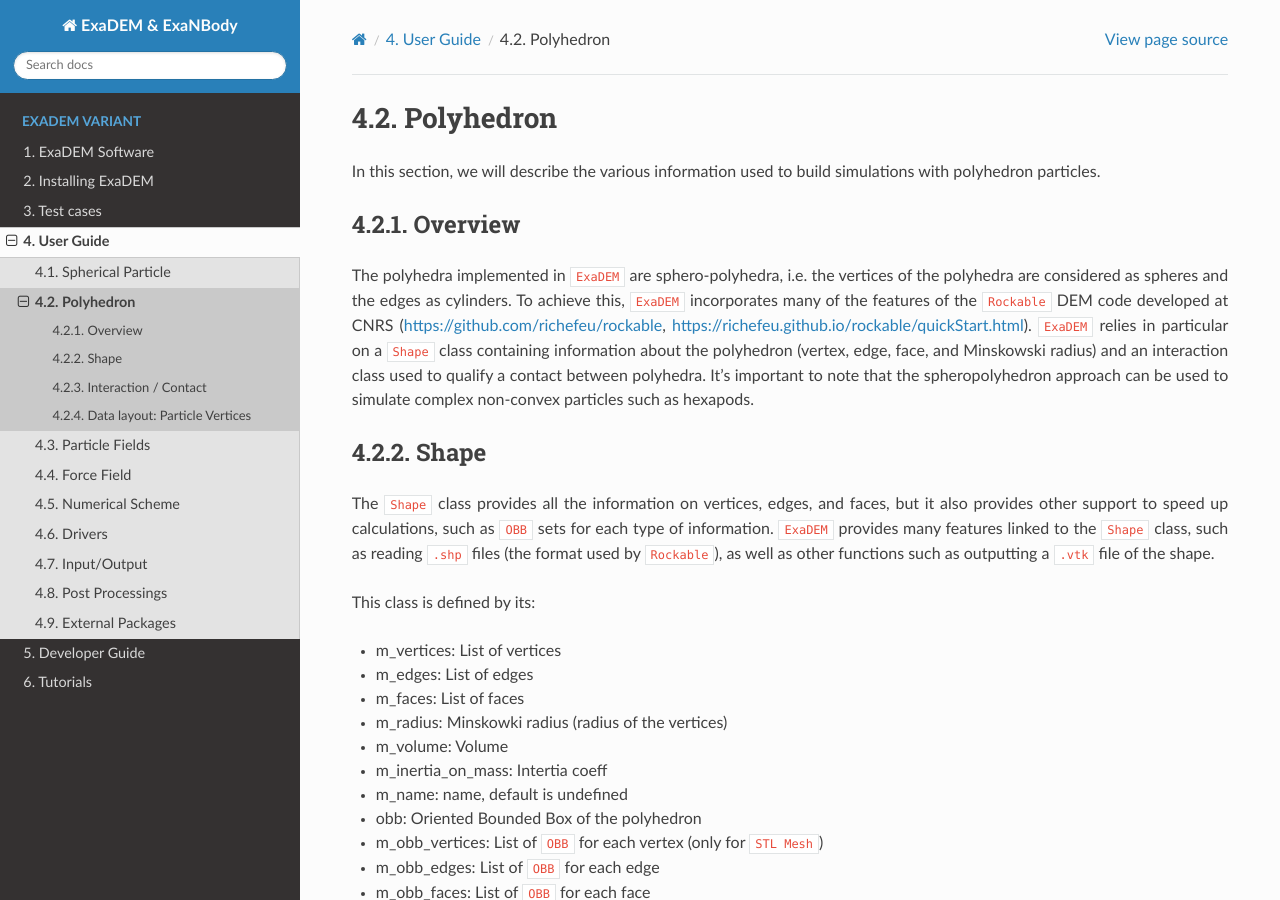
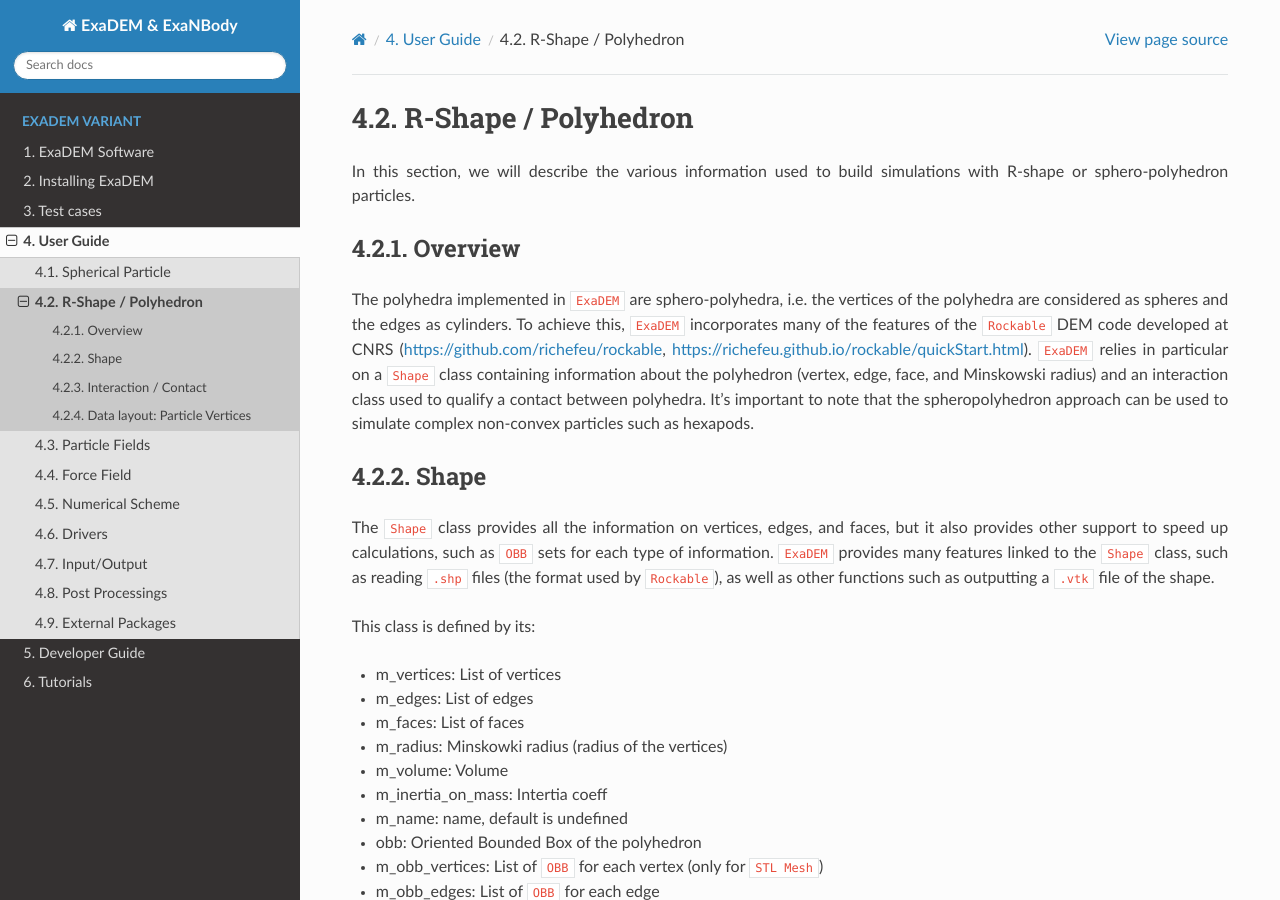
Before and after one commit to Collab4exaNBody/doc_exaDEM, a Sphinx documentation site: the page built from docs/source/project_exaDEM/user_guide/polyhedra.rst, in a window 1280 px wide and 900 px high. Built offline with Sphinx 7.4.7 and the Read the Docs theme 3.1.0, drawn with Linux system fonts in a browser that asks for light colours.

Commit message:
rename polyhedron section in R-shape section

```diff
--- a/docs/source/project_exaDEM/user_guide/polyhedra.rst
+++ b/docs/source/project_exaDEM/user_guide/polyhedra.rst
@@ -1,7 +1,7 @@
-Polyhedron
-==========
+R-Shape / Polyhedron
+====================
 
-In this section, we will describe the various information used to build simulations with polyhedron particles.
+In this section, we will describe the various information used to build simulations with R-shape or sphero-polyhedron particles.
 
 Overview
 ^^^^^^^^
```
